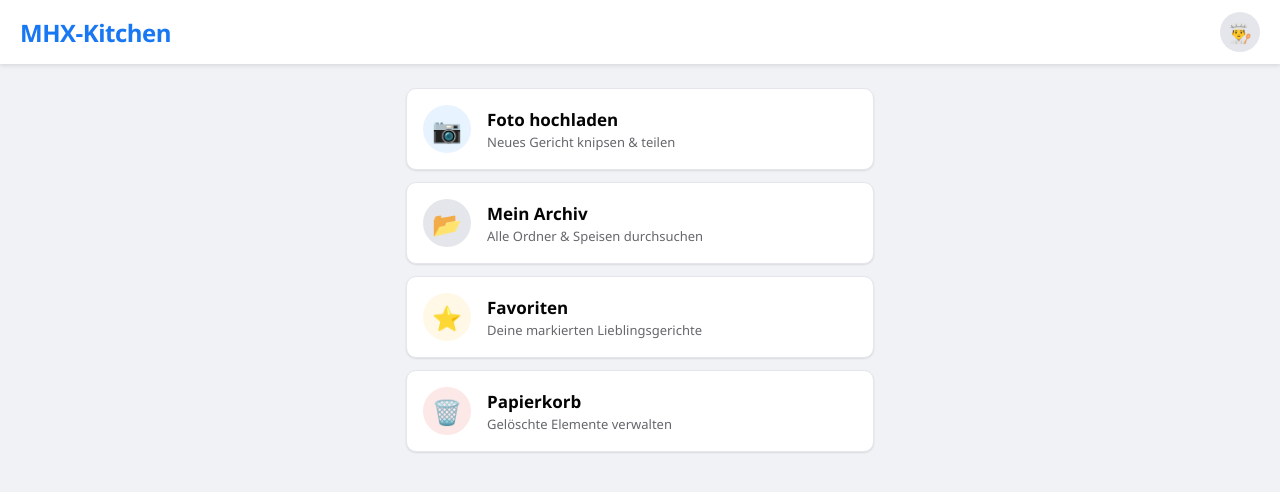
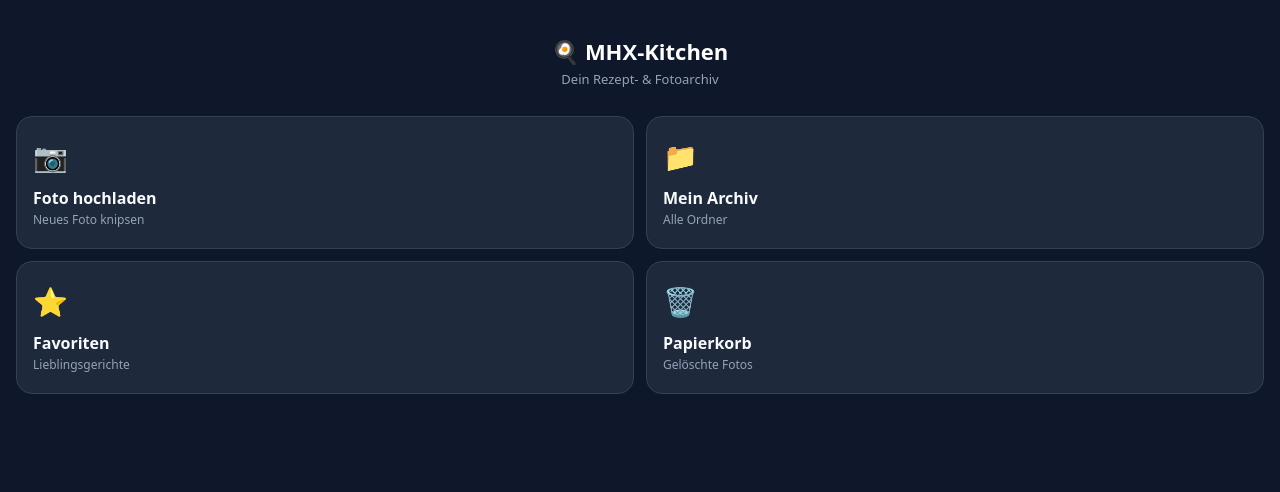
Before and after one commit to maxhuber9393/mhx-kitchen, a React (Vite) app: page / in a window 1280 px wide. Shown: the top 492 px of the page. Built offline with nearby package versions, Linux system fonts and the light colour scheme.

Commit message:
style: match homescreen design to archive page screenshot

```diff
--- a/src/pages/Home.tsx
+++ b/src/pages/Home.tsx
@@ -3,195 +3,123 @@ import { Link } from 'react-router-dom'
 export default function Home() {
   return (
     <div style={{
+      padding: '24px 16px',
       minHeight: '100vh',
-      backgroundColor: '#f0f2f5',
-      color: '#050505',
-      fontFamily: 'Segoe UI, Historic, Helvetica, Arial, sans-serif',
-      display: 'flex',
-      flexDirection: 'column',
-      alignItems: 'center'
+      backgroundColor: '#0f172a',
+      color: 'white',
+      fontFamily: 'system-ui, -apple-system, sans-serif'
     }}>
 
-      {/* Facebook-Style Top Bar */}
-      <div style={{
-        width: '100%',
-        backgroundColor: '#ffffff',
-        boxShadow: '0 2px 4px rgba(0, 0, 0, 0.1)',
-        padding: '12px 20px',
-        display: 'flex',
-        justifyContent: 'space-between',
-        alignItems: 'center',
-        boxSizing: 'border-box',
-        marginBottom: '24px'
-      }}>
+      {/* Header */}
+      <div style={{ textAlign: 'center', marginBottom: '28px', marginTop: '12px' }}>
         <h1 style={{
-          fontSize: '24px',
+          fontSize: '22px',
           fontWeight: 'bold',
-          margin: 0,
-          color: '#1877f2',
-          letterSpacing: '-0.5px'
-        }}>
-          MHX-Kitchen
-        </h1>
-        <div style={{
-          width: '40px',
-          height: '40px',
-          borderRadius: '50%',
-          backgroundColor: '#e4e6eb',
+          margin: '0 0 4px 0',
           display: 'flex',
           alignItems: 'center',
           justifyContent: 'center',
-          fontSize: '20px'
+          gap: '8px'
         }}>
-          👨‍🍳
-        </div>
+          🍳 MHX-Kitchen
+        </h1>
+        <p style={{ fontSize: '13px', color: '#94a3b8', margin: 0 }}>
+          Dein Rezept- & Fotoarchiv
+        </p>
       </div>
 
-      {/* Hauptbereich */}
+      {/* 2-Spalten Grid (exakt wie im Archiv) */}
       <div style={{
-        width: '100%',
-        maxWidth: '500px',
-        padding: '0 16px',
-        boxSizing: 'border-box',
-        display: 'flex',
-        flexDirection: 'column',
+        display: 'grid',
+        gridTemplateColumns: 'repeat(2, 1fr)',
         gap: '12px'
       }}>
 
-        {/* Action Button: Foto hochladen */}
+        {/* Foto hochladen */}
         <Link
           to="/scan"
           style={{
-            backgroundColor: '#ffffff',
-            borderRadius: '10px',
-            padding: '16px',
+            backgroundColor: '#1e293b',
+            border: '1px solid #334155',
+            borderRadius: '16px',
+            padding: '20px 16px',
             display: 'flex',
-            alignItems: 'center',
-            gap: '16px',
+            flexDirection: 'column',
+            gap: '12px',
             textDecoration: 'none',
-            color: '#050505',
-            boxShadow: '0 1px 2px rgba(0, 0, 0, 0.1)',
-            border: '1px solid #e4e6eb'
+            color: 'white'
           }}
         >
-          <div style={{
-            width: '48px',
-            height: '48px',
-            borderRadius: '50%',
-            backgroundColor: '#e7f3ff',
-            color: '#1877f2',
-            display: 'flex',
-            alignItems: 'center',
-            justifyContent: 'center',
-            fontSize: '24px'
-          }}>
-            📷
-          </div>
-          <div style={{ flex: 1 }}>
-            <div style={{ fontSize: '17px', fontWeight: '600' }}>Foto hochladen</div>
-            <div style={{ fontSize: '13px', color: '#65676b', marginTop: '2px' }}>Neues Gericht knipsen & teilen</div>
+          <div style={{ fontSize: '28px' }}>📷</div>
+          <div>
+            <div style={{ fontWeight: 'bold', fontSize: '16px', color: '#f8fafc' }}>Foto hochladen</div>
+            <div style={{ fontSize: '12px', color: '#94a3b8', marginTop: '2px' }}>Neues Foto knipsen</div>
           </div>
         </Link>
 
-        {/* Navigation Card: Mein Archiv */}
+        {/* Mein Archiv */}
         <Link
           to="/archive"
           style={{
-            backgroundColor: '#ffffff',
-            borderRadius: '10px',
-            padding: '16px',
+            backgroundColor: '#1e293b',
+            border: '1px solid #334155',
+            borderRadius: '16px',
+            padding: '20px 16px',
             display: 'flex',
-            alignItems: 'center',
-            gap: '16px',
+            flexDirection: 'column',
+            gap: '12px',
             textDecoration: 'none',
-            color: '#050505',
-            boxShadow: '0 1px 2px rgba(0, 0, 0, 0.1)',
-            border: '1px solid #e4e6eb'
+            color: 'white'
           }}
         >
-          <div style={{
-            width: '48px',
-            height: '48px',
-            borderRadius: '50%',
-            backgroundColor: '#e4e6eb',
-            display: 'flex',
-            alignItems: 'center',
-            justifyContent: 'center',
-            fontSize: '24px'
-          }}>
-            📂
-          </div>
-          <div style={{ flex: 1 }}>
-            <div style={{ fontSize: '17px', fontWeight: '600' }}>Mein Archiv</div>
-            <div style={{ fontSize: '13px', color: '#65676b', marginTop: '2px' }}>Alle Ordner & Speisen durchsuchen</div>
+          <div style={{ fontSize: '28px' }}>📁</div>
+          <div>
+            <div style={{ fontWeight: 'bold', fontSize: '16px', color: '#f8fafc' }}>Mein Archiv</div>
+            <div style={{ fontSize: '12px', color: '#94a3b8', marginTop: '2px' }}>Alle Ordner</div>
           </div>
         </Link>
 
-        {/* Navigation Card: Favoriten */}
+        {/* Favoriten */}
         <Link
           to="/favorites"
           style={{
-            backgroundColor: '#ffffff',
-            borderRadius: '10px',
-            padding: '16px',
+            backgroundColor: '#1e293b',
+            border: '1px solid #334155',
+            borderRadius: '16px',
+            padding: '20px 16px',
             display: 'flex',
-            alignItems: 'center',
-            gap: '16px',
+            flexDirection: 'column',
+            gap: '12px',
             textDecoration: 'none',
-            color: '#050505',
-            boxShadow: '0 1px 2px rgba(0, 0, 0, 0.1)',
-            border: '1px solid #e4e6eb'
+            color: 'white'
           }}
         >
-          <div style={{
-            width: '48px',
-            height: '48px',
-            borderRadius: '50%',
-            backgroundColor: '#fff8e6',
-            display: 'flex',
-            alignItems: 'center',
-            justifyContent: 'center',
-            fontSize: '24px'
-          }}>
-            ⭐
-          </div>
-          <div style={{ flex: 1 }}>
-            <div style={{ fontSize: '17px', fontWeight: '600' }}>Favoriten</div>
-            <div style={{ fontSize: '13px', color: '#65676b', marginTop: '2px' }}>Deine markierten Lieblingsgerichte</div>
+          <div style={{ fontSize: '28px' }}>⭐</div>
+          <div>
+            <div style={{ fontWeight: 'bold', fontSize: '16px', color: '#f8fafc' }}>Favoriten</div>
+            <div style={{ fontSize: '12px', color: '#94a3b8', marginTop: '2px' }}>Lieblingsgerichte</div>
           </div>
         </Link>
 
-        {/* Navigation Card: Papierkorb */}
+        {/* Papierkorb */}
         <Link
           to="/trash"
           style={{
-            backgroundColor: '#ffffff',
-            borderRadius: '10px',
-            padding: '16px',
+            backgroundColor: '#1e293b',
+            border: '1px solid #334155',
+            borderRadius: '16px',
+            padding: '20px 16px',
             display: 'flex',
-            alignItems: 'center',
-            gap: '16px',
+            flexDirection: 'column',
+            gap: '12px',
             textDecoration: 'none',
-            color: '#050505',
-            boxShadow: '0 1px 2px rgba(0, 0, 0, 0.1)',
-            border: '1px solid #e4e6eb'
+            color: 'white'
           }}
         >
-          <div style={{
-            width: '48px',
-            height: '48px',
-            borderRadius: '50%',
-            backgroundColor: '#fce8e6',
-            display: 'flex',
-            alignItems: 'center',
-            justifyContent: 'center',
-            fontSize: '24px'
-          }}>
-            🗑️
-          </div>
-          <div style={{ flex: 1 }}>
-            <div style={{ fontSize: '17px', fontWeight: '600' }}>Papierkorb</div>
-            <div style={{ fontSize: '13px', color: '#65676b', marginTop: '2px' }}>Gelöschte Elemente verwalten</div>
+          <div style={{ fontSize: '28px' }}>🗑️</div>
+          <div>
+            <div style={{ fontWeight: 'bold', fontSize: '16px', color: '#f8fafc' }}>Papierkorb</div>
+            <div style={{ fontSize: '12px', color: '#94a3b8', marginTop: '2px' }}>Gelöschte Fotos</div>
           </div>
         </Link>
 
```
